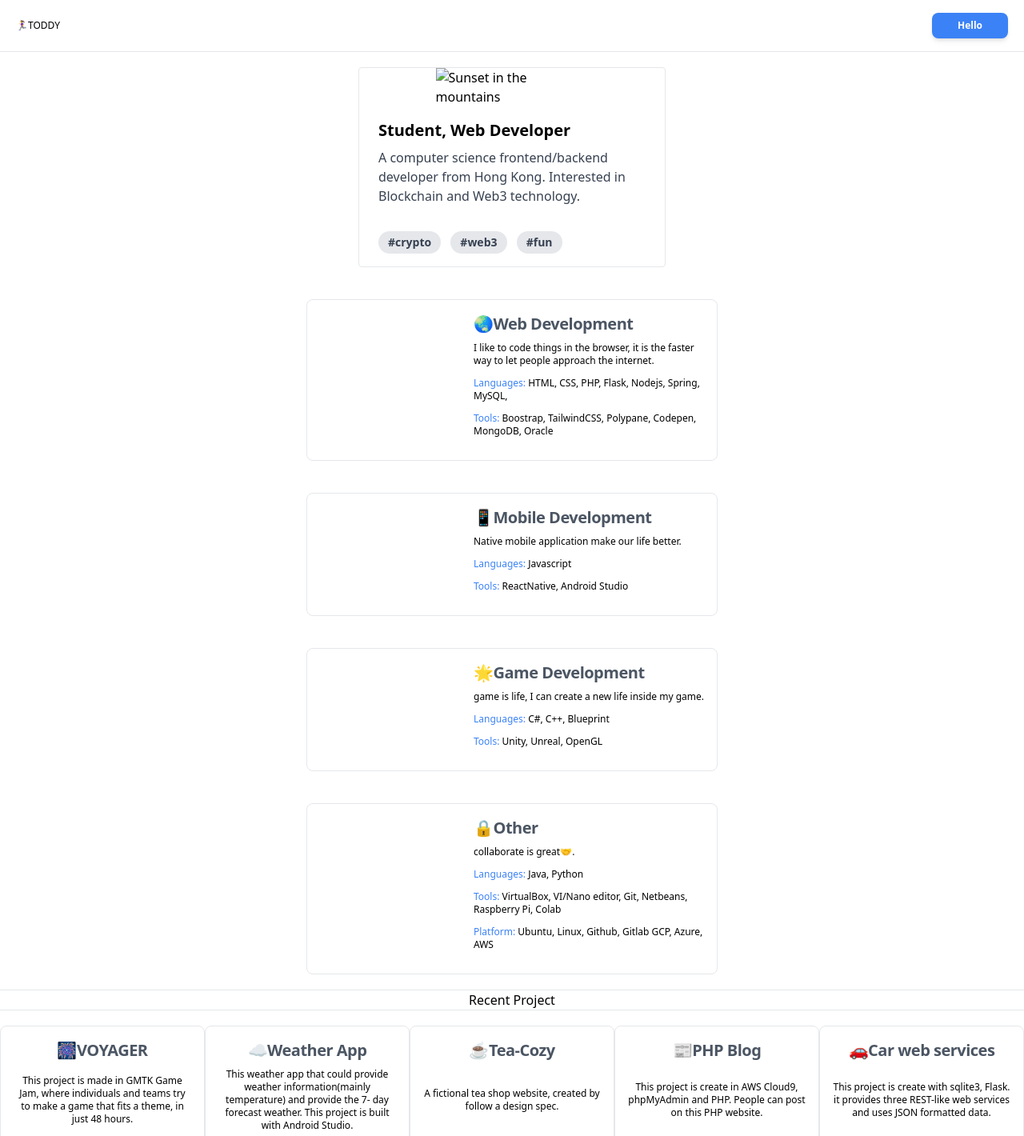
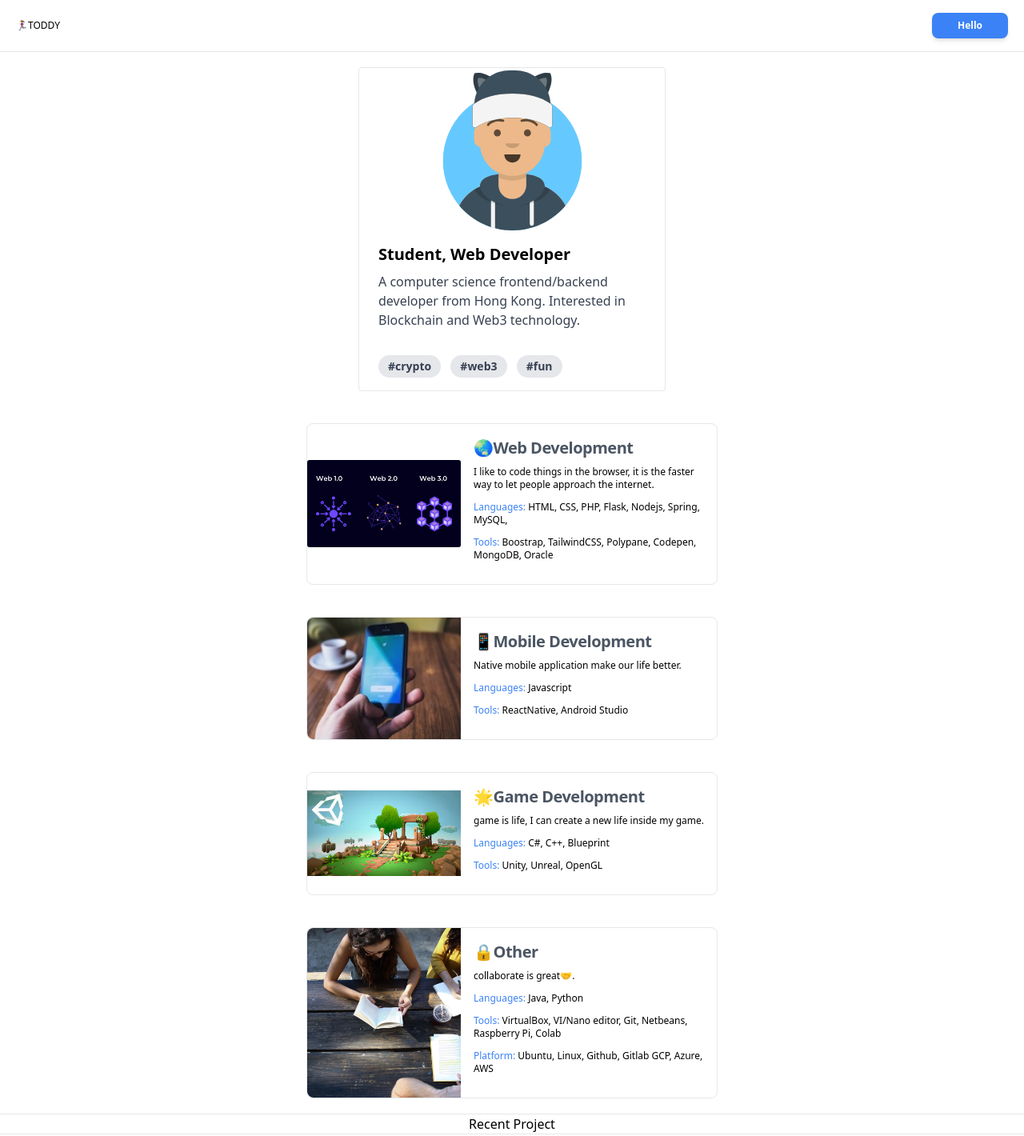
Before and after one commit to Noplace0/portfolio, a website: page index.html in a window 1280 px wide. Shown: the top 1420 px of the page at 80% size. Drawn offline with Linux system fonts and the light colour scheme; the site is published under a folder, as on GitHub Pages, so addresses that start at the root find nothing.

Commit message:
Bug Fixed

```diff
--- a/public/index.html
+++ b/index.html
@@ -6,7 +6,7 @@
     <meta name="viewport" content="width=device-width, initial-scale=1.0" />
     <title>Toddy Develop</title>
 
-    <link rel="stylesheet" href="output.css" />
+    <link rel="stylesheet" href="./public/output.css" />
   </head>
   <body>
     <header
@@ -19,7 +19,7 @@
     <div class="container mx-auto my-5 max-w-sm rounded overflow-hidden border">
       <img
         class="w-1/2 mx-auto"
-        src="/resources/images/avataaars (1).svg"
+        src="./resources/images/avataaars (1).svg"
         alt="Sunset in the mountains"
       />
       <div class="px-6 py-4">
@@ -50,7 +50,7 @@
       >
         <img
           class="object-scale-down w-full h-96 rounded-t-lg md:h-auto md:w-48 md:rounded-none md:rounded-l-lg"
-          src="/resources/images/web3.png"
+          src="./resources/images/web3.png"
           alt=""
         />
         <div
@@ -79,7 +79,7 @@
       >
         <img
           class="object-cover w-full h-96 rounded-t-lg md:h-auto md:w-48 md:rounded-none md:rounded-l-lg"
-          src="/resources/images/course-computer-art.jpg"
+          src="./resources/images/course-computer-art.jpg"
           alt=""
         />
         <div
@@ -106,7 +106,7 @@
       >
         <img
           class="object-scale-down w-full h-96 rounded-t-lg md:h-auto md:w-48 md:rounded-none md:rounded-l-lg"
-          src="/resources/images/images.jpg"
+          src="./resources/images/images.jpg"
           alt=""
         />
         <div
@@ -132,7 +132,7 @@
       >
         <img
           class="object-cover w-full h-96 rounded-t-lg md:h-auto md:w-48 md:rounded-none md:rounded-l-lg"
-          src="/resources/images/banner.jpg"
+          src="./resources/images/banner.jpg"
           alt=""
         />
         <div
```
